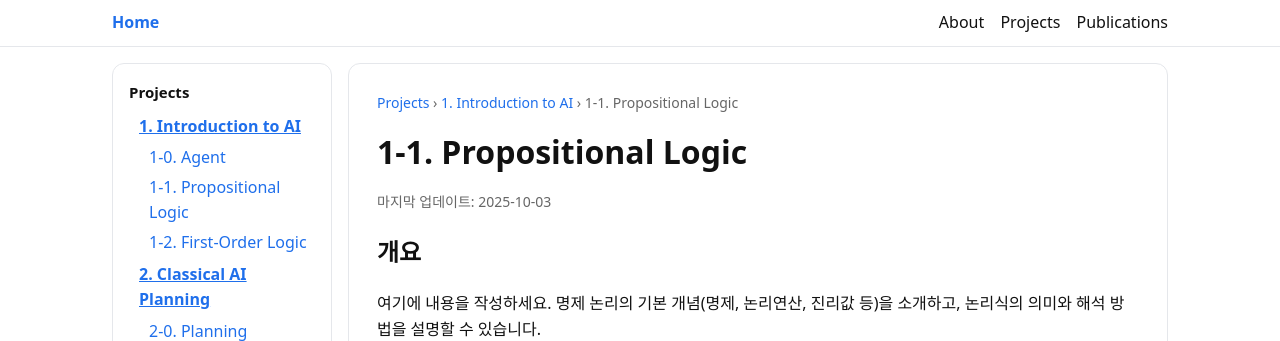
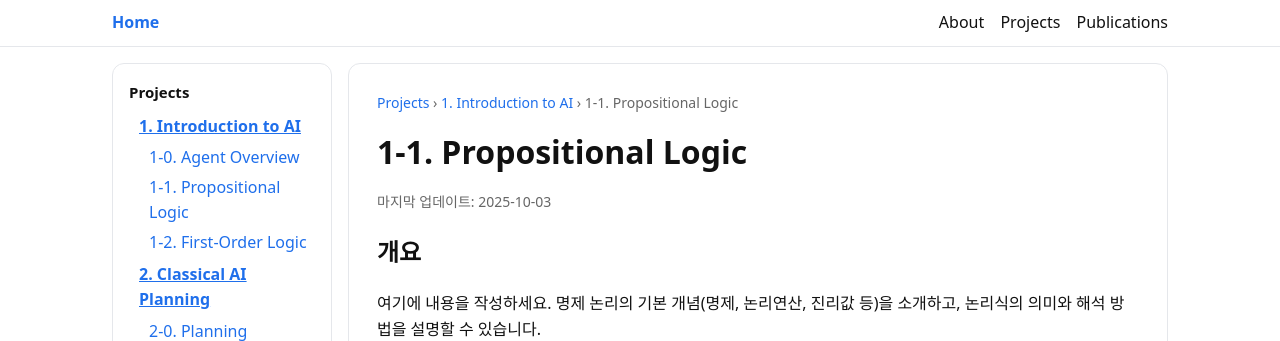
Before and after one commit to ChoRongCho/ChoRongCho.github.io, a Jekyll site: the page built from projects/1-introduction-to-ai/1-0-agent.html, in a window 1280 px wide. Shown: the top 341 px of the page. Built offline with Jekyll 4.4.1, drawn with Linux system fonts in a browser that asks for light colours.

Commit message:
new style

```diff
--- a/_includes/sidebar.html
+++ b/_includes/sidebar.html
@@ -1,7 +1,7 @@
 <aside class="sidebar">
-  {%- comment -%}
+  <!-- {%- comment -%}
     1) 홈 / About / Publications 에서는 Quick Links만 보여주기
-  {%- endcomment -%}
+  {%- endcomment -%} -->
   {% if page.url == '/' or page.url == '/index.html'
         or page.url == '/about.html'
         or page.url == '/publication.html' %}
@@ -13,9 +13,9 @@
       <li><a href="{{ '/publication.html' | relative_url }}">Publications</a></li>
     </ul>
 
-  {%- comment -%}
+  <!-- {%- comment -%}
     2) /projects/index.html 에서는 1~4 제목만 보여주기
-  {%- endcomment -%}
+  {%- endcomment -%} -->
   {% elsif page.url == '/projects/' or page.url == '/projects/index.html' %}
 
     <h3>Projects</h3>
@@ -42,11 +42,11 @@
       </li>
     </ul>
 
-  {%- comment -%}
+  <!-- {%- comment -%}
     3) 그 외의 /projects/... 페이지에서는
        1~4 제목은 전부 보이고,
        "현재 섹션"만 소제목을 펼쳐서 보여주기
-  {%- endcomment -%}
+  {%- endcomment -%} -->
   {% elsif page.url contains '/projects/' %}
 
     {%- assign sec1_active = page.url contains '/projects/1-introduction-to-ai/' -%}
@@ -66,7 +66,7 @@
           <li>
             <a href="{{ '/projects/1-introduction-to-ai/1-0-agent.html' | relative_url }}"
                class="{% if page.url == '/projects/1-introduction-to-ai/1-0-agent.html' %}active{% endif %}">
-              1-0. Agent
+              1-0. Agent Overview
             </a>
           </li>
           <li>
--- a/about.html
+++ b/about.html
@@ -4,6 +4,7 @@
 ---
 
 
+<h1>About Me</h1>
 <p class="meta">간단 소개와 외부 링크</p>
 <ul>
   <li><a href="https://scholar.google.com/" target="_blank" rel="noopener">Google Scholar</a></li>
--- a/projects/1-introduction-to-ai/1-0-agent.html
+++ b/projects/1-introduction-to-ai/1-0-agent.html
@@ -1,6 +1,6 @@
 ---
 layout: default
-title: "1-0. Agent"
+title: "1-0. Agent Overview"
 ---
 
 <div class="breadcrumb">
```
Also changed, not shown: projects/1-introduction-to-ai/index.html (indentation only).
